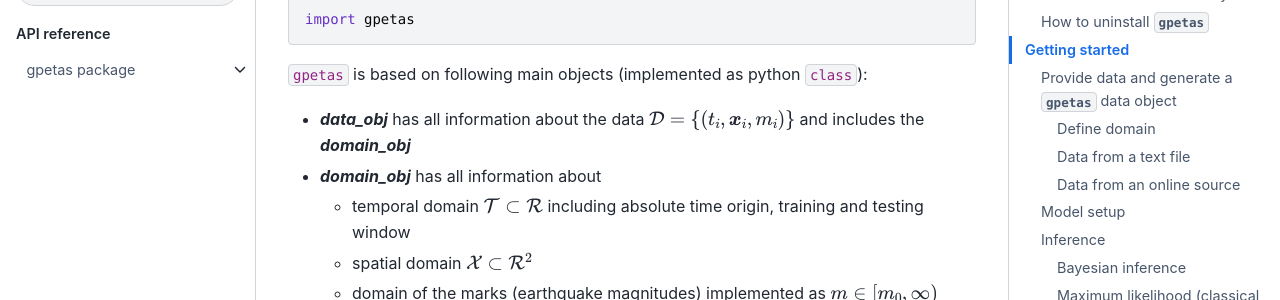
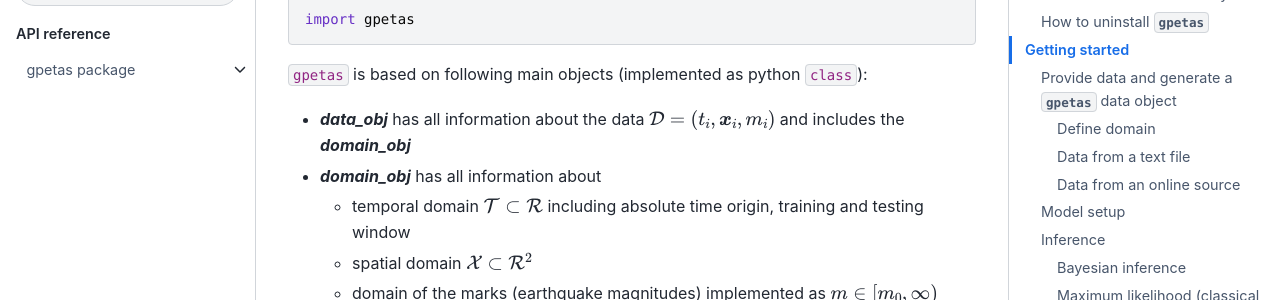
Before and after one commit to chris-molki/gpetas, a Sphinx documentation site: the page built from docs/source/README.md, in a window 1280 px wide and 900 px high, scrolled down 1652 px. Shown: the part 151-451 px from the top of the window. Built offline with Sphinx 7.4.7 and the Sphinx Book theme 1.1.4, drawn with Linux system fonts in a browser that asks for light colours; pages that are not in the unit, such as notebooks, are missing from menus.

````diff
--- a/docs/source/README.md
+++ b/docs/source/README.md
@@ -70,7 +70,7 @@ Then you can already get started:
 import gpetas
 ```
 ``gpetas`` is based on following main objects (implemented as python ``class``):
-* ***data_obj*** has all information about the data $\mathcal{D}=\{(t_i,\boldsymbol{x}_i,m_i)\}$ and includes the ***domain_obj***
+* ***data_obj*** has all information about the data $\mathcal{D}=\\{(t_i,\boldsymbol{x}_i,m_i)\\}$ and includes the ***domain_obj***
 * ***domain_obj*** has all information about
   * temporal domain $\mathcal{T}\subset \mathcal{R}$ including absolute time origin, training and testing window
   * spatial domain $\mathcal{X}\subset \mathcal{R}^2$
````
